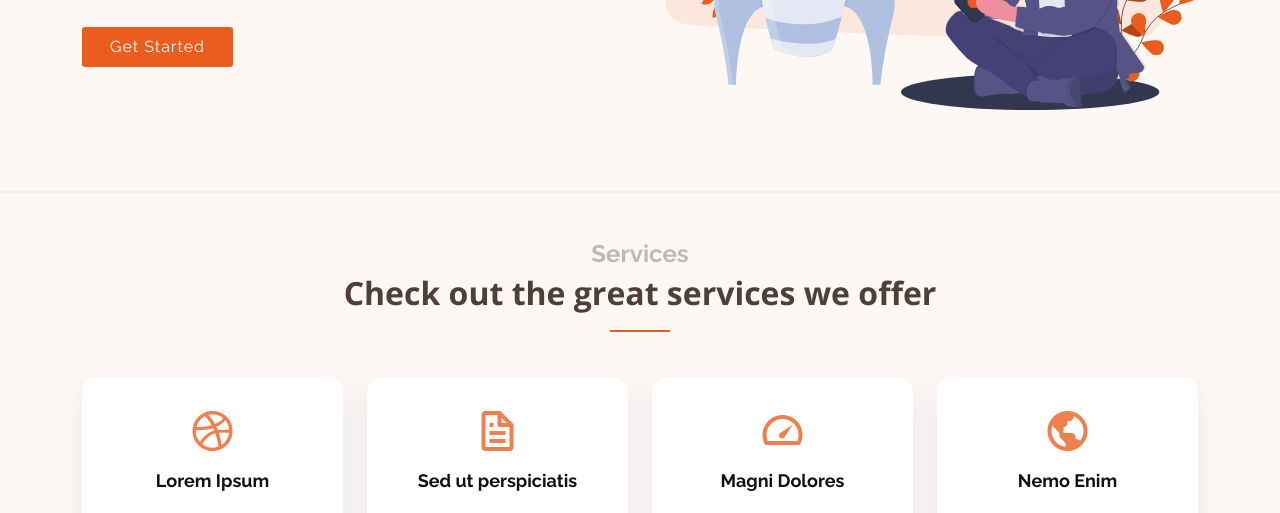
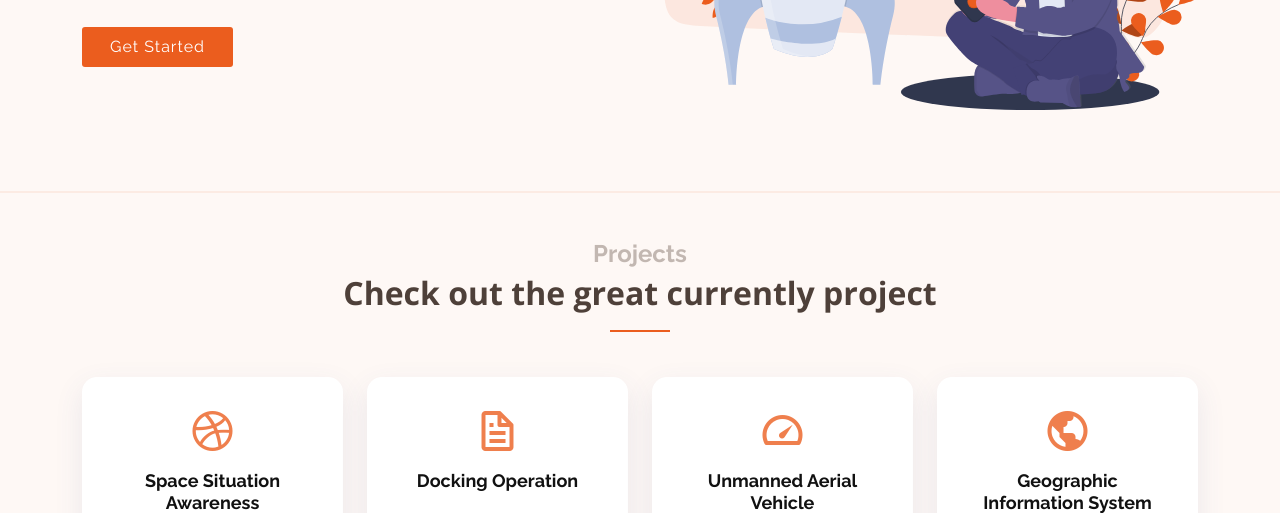
Before and after one commit to ascomlab/ascomweb, a plain HTML site: page index.html in a window 1280 px wide. Shown: the part 439-952 px from the top of the page. Drawn offline with nearby package versions, Linux system fonts and the light colour scheme.

Commit message:
Update index.html

```diff
--- a/index.html
+++ b/index.html
@@ -243,15 +243,15 @@
       <div class="container" data-aos="fade-up">
 
         <div class="section-title">
-          <h2>Services</h2>
-          <p>Check out the great services we offer</p>
+          <h2>Projects</h2>
+          <p>Check out the great currently project</p>
         </div>
 
         <div class="row">
           <div class="col-md-6 col-lg-3 d-flex align-items-stretch" data-aos="zoom-in" data-aos-delay="100">
             <div class="icon-box">
               <div class="icon"><i class="bx bxl-dribbble"></i></div>
-              <h4 class="title"><a href="">Lorem Ipsum</a></h4>
+              <h4 class="title"><a href="">Space Situation Awareness</a></h4>
               <p class="description">Voluptatum deleniti atque corrupti quos dolores et quas molestias excepturi sint occaecati cupiditate</p>
             </div>
           </div>
@@ -259,7 +259,7 @@
           <div class="col-md-6 col-lg-3 d-flex align-items-stretch" data-aos="zoom-in" data-aos-delay="200">
             <div class="icon-box">
               <div class="icon"><i class="bx bx-file"></i></div>
-              <h4 class="title"><a href="">Sed ut perspiciatis</a></h4>
+              <h4 class="title"><a href="">Docking Operation</a></h4>
               <p class="description">Duis aute irure dolor in reprehenderit in voluptate velit esse cillum dolore eu fugiat nulla</p>
             </div>
           </div>
@@ -267,7 +267,7 @@
           <div class="col-md-6 col-lg-3 d-flex align-items-stretch" data-aos="zoom-in" data-aos-delay="300">
             <div class="icon-box">
               <div class="icon"><i class="bx bx-tachometer"></i></div>
-              <h4 class="title"><a href="">Magni Dolores</a></h4>
+              <h4 class="title"><a href="">Unmanned Aerial Vehicle</a></h4>
               <p class="description">Excepteur sint occaecat cupidatat non proident, sunt in culpa qui officia deserunt mollit anim</p>
             </div>
           </div>
@@ -275,7 +275,7 @@
           <div class="col-md-6 col-lg-3 d-flex align-items-stretch" data-aos="zoom-in" data-aos-delay="400">
             <div class="icon-box">
               <div class="icon"><i class="bx bx-world"></i></div>
-              <h4 class="title"><a href="">Nemo Enim</a></h4>
+              <h4 class="title"><a href="">Geographic Information System</a></h4>
               <p class="description">At vero eos et accusamus et iusto odio dignissimos ducimus qui blanditiis praesentium voluptatum</p>
             </div>
           </div>
```
